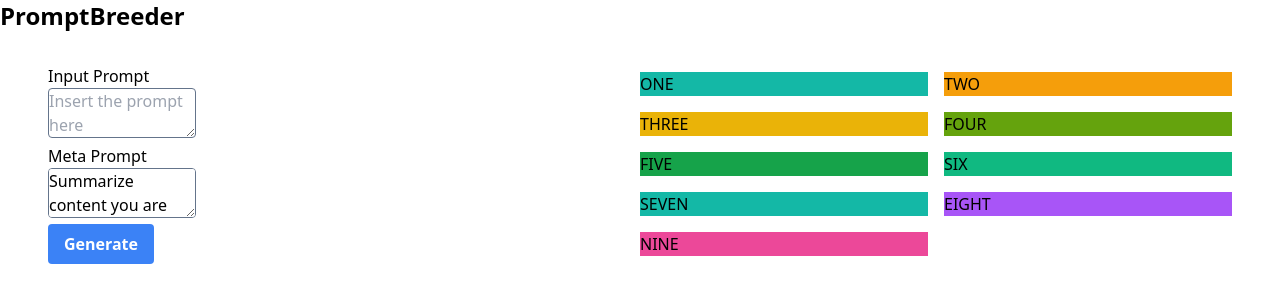
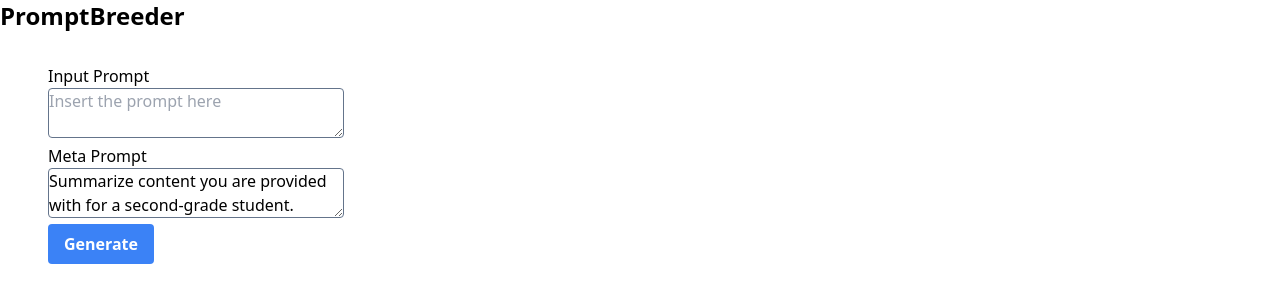
Before and after one commit to sincethestudy/kp_hack, a SvelteKit app in the folder my-app/: page / in a window 1280 px wide. Shown: the top 302 px of the page. Built offline with nearby package versions, Linux system fonts and the light colour scheme.

Commit message:
grid generating prompts

```diff
--- a/my-app/src/routes/+page.svelte
+++ b/my-app/src/routes/+page.svelte
@@ -91,16 +91,13 @@
     </button>
   </section>
   <section class="flex w-3/4 flex-wrap">
+    <div class="container m-auto grid grid-cols-2 gap-4">
     {#each arr as item}
-      <div class="max-w-lg bg-slate-50">{item}</div>
-    {/each}
-  </section>
-
-  <div class="container m-auto grid grid-cols-2 gap-4">
-    <div class="tile bg-teal-500">
-      <h1 class="tile-marker">ONE</h1>
+      <!-- <div class="max-w-lg bg-slate-50">{item}</div> -->
+        <div class="tile bg-teal-500 overflow-y-scroll">
+          <h1 class="tile-marker overflow-y-scroll">{item}</h1>
         </div>
-    <div class="tile bg-amber-500">
+        <!-- <div class="tile bg-amber-500">
           <h1 class="tile-marker">TWO</h1>
         </div>
         <div class="tile bg-yellow-500">
@@ -108,24 +105,10 @@
         </div>
         <div class="tile bg-lime-600">
           <h1 class="tile-marker">FOUR</h1>
+        </div> -->
+    {/each}
     </div>
-    <div class="tile bg-green-600">
-      <h1 class="tile-marker">FIVE</h1>
-    </div>
-    <div class="tile bg-emerald-500">
-      <h1 class="tile-marker">SIX</h1>
-    </div>
-    <div class="tile bg-teal-500">
-      <h1 class="tile-marker">SEVEN</h1>
-    </div>
-    <div class="tile bg-purple-500">
-      <h1 class="tile-marker">EIGHT</h1>
-    </div>
-    <div class="tile bg-pink-500">
-      <h1 class="tile-marker">NINE</h1>
-    </div>
-
-
+  </section>
 
 
 </main>
```
Lines whose indentation alone changed are shown as unchanged.
